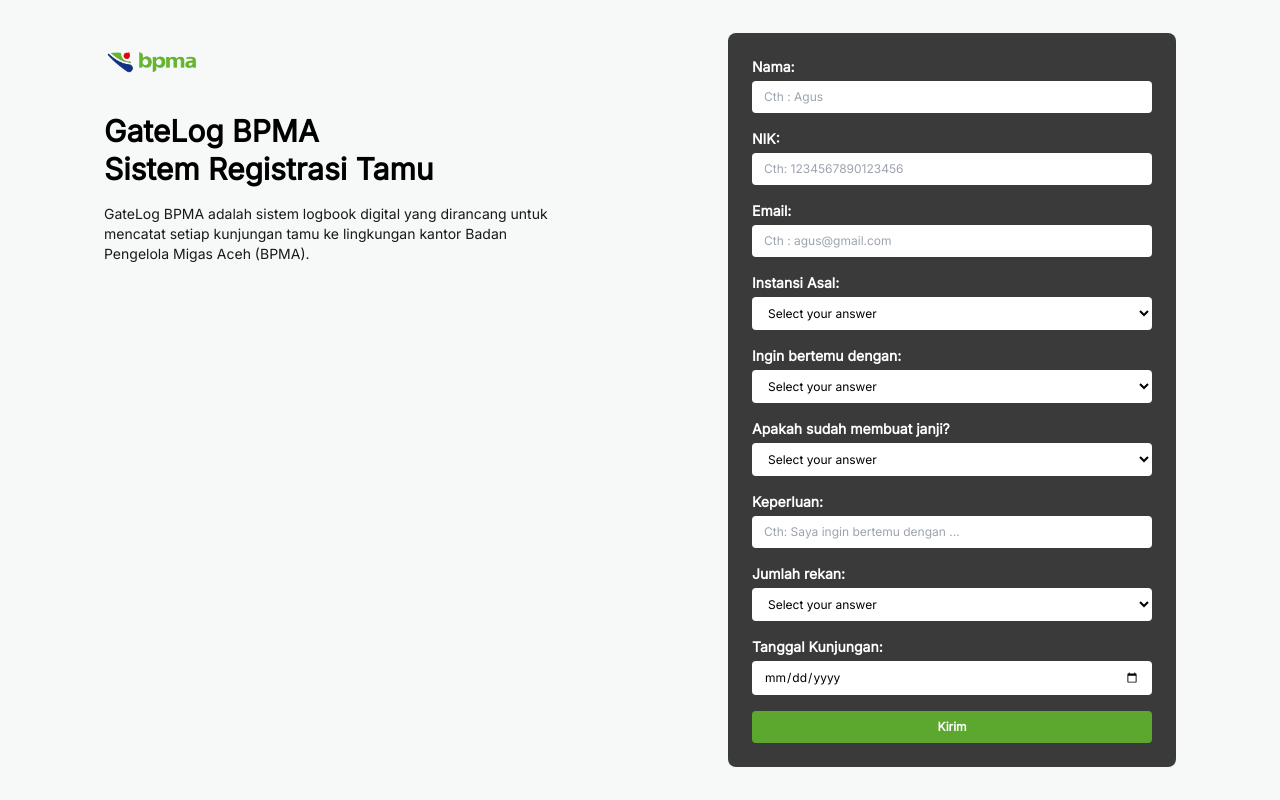
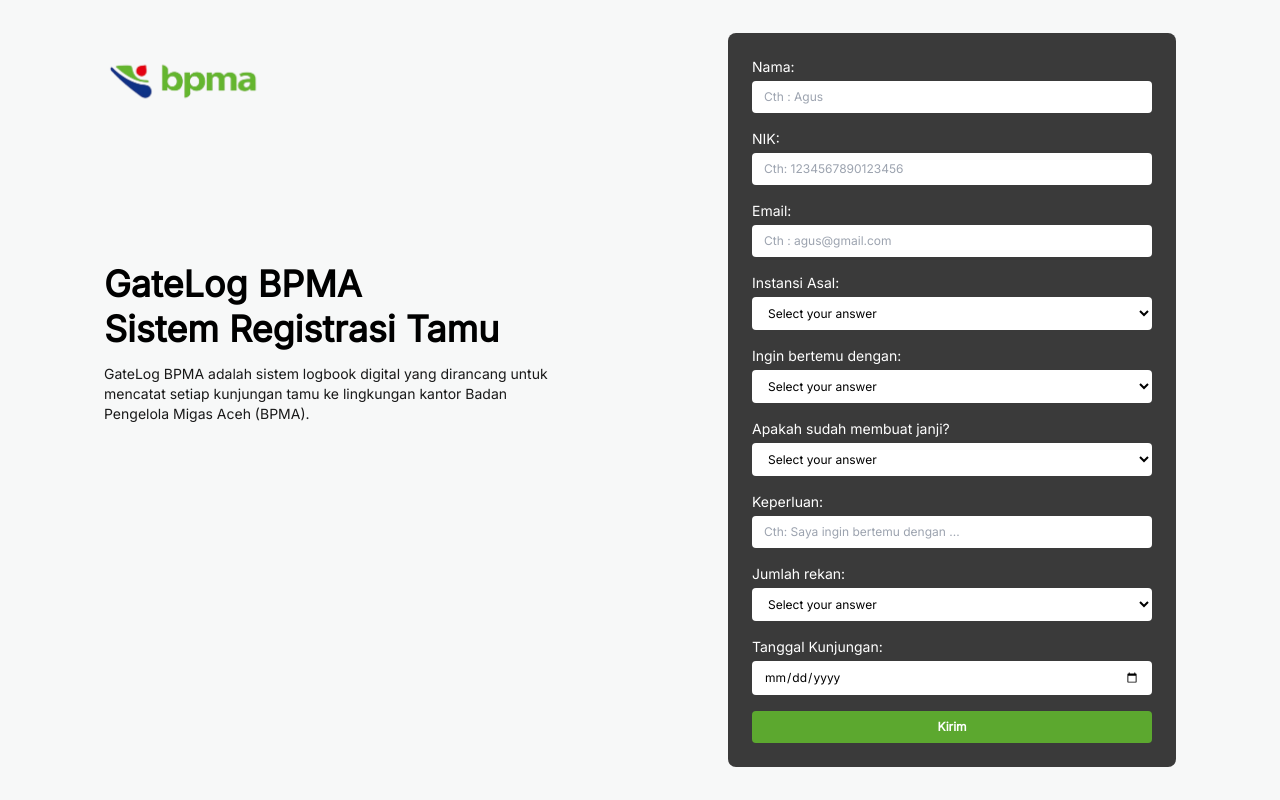
Before and after one commit to Hapid12/bpma-gatelog, a Node server app: page /visitor in a window 1280 px wide. Run offline with Node 20, Linux system fonts and the light colour scheme; data that the repository does not hold is empty; some libraries are stand-ins or nearby versions.

Commit message:
newvstandpckg

```diff
--- a/views/visitor.ejs
+++ b/views/visitor.ejs
@@ -9,7 +9,7 @@
     <style>
       @import url('https://fonts.googleapis.com/css2?family=Inter&display=swap');
       body {
-        font-family: 'Inter', sans-serif;
+        font-family: 'Inter', Poppins;
       }
     </style>
   </head>
@@ -17,12 +17,14 @@
     <div class="max-w-7xl w-full flex flex-col md:flex-row items-center md:items-start justify-center gap-12">
 
       <!-- Left Section (Informasi) -->
-      <div class="flex flex-col max-w-xl w-full md:w-1/2">
-        <img alt="BPMA Logo" src="/logoBPMA.png" width="100" class="mb-6" />
-        <h1 class="text-3xl font-extrabold leading-tight mb-4">
+      <div class="flex flex-col max-w-xl w-full md:w-1/2 text-center md:text-left">
+        <div class="flex justify-center md:justify-start mb-6">
+          <img alt="BPMA Logo" src="/logoBPMA.png" width="165" class="mb-28" />
+        </div>
+        <h1 class="text-4xl font-extrabold leading-tight mb-3">
           GateLog BPMA<br/>Sistem Registrasi Tamu
         </h1>
-        <p class="text-sm text-black/90 max-w-md">
+        <p class="text-sm text-black/90 max-w-md mx-auto md:mx-0">
           GateLog BPMA adalah sistem logbook digital yang dirancang untuk mencatat setiap kunjungan tamu ke lingkungan kantor Badan Pengelola Migas Aceh (BPMA).
         </p>
       </div>
@@ -30,22 +32,22 @@
       <!-- Form Section -->
       <form action="/visitor" method="POST" class="bg-[#3a3a3a] rounded-lg p-6 w-full max-w-md space-y-4">
         <div>
-          <label for="nama" class="block text-white font-semibold text-sm mb-1">Nama:</label>
+          <label for="nama" class="block text-white font-medium text-sm mb-1">Nama:</label>
           <input id="nama" name="nama" type="text" placeholder="Cth : Agus" class="w-full rounded text-xs px-3 py-2 placeholder:text-gray-400 focus:outline-none" />
         </div>
 
                 <div>
-          <label for="nik" class="block text-white font-semibold text-sm mb-1">NIK:</label>
+          <label for="nik" class="block text-white font-medium text-sm mb-1">NIK:</label>
           <input id="nik" name="nik" type="text" placeholder="Cth: 1234567890123456" class="w-full rounded text-xs px-3 py-2 placeholder:text-gray-400 focus:outline-none" />
         </div>
 
         <div>
-          <label for="email" class="block text-white font-semibold text-sm mb-1">Email:</label>
+          <label for="email" class="block text-white font-medium text-sm mb-1">Email:</label>
           <input id="email" name="email" type="email" placeholder="Cth : agus@gmail.com" class="w-full rounded text-xs px-3 py-2 placeholder:text-gray-400 focus:outline-none" />
         </div>
 
         <div>
-          <label for="instansi" class="block text-white font-semibold text-sm mb-1">Instansi Asal:</label>
+          <label for="instansi" class="block text-white font-medium text-sm mb-1">Instansi Asal:</label>
           <select id="instansi" name="instansi" class="w-full rounded text-xs px-3 py-2 bg-white text-black focus:outline-none">
             <option disabled selected>Select your answer</option>
             <option value="pemerintah">Pemerintah</option>
@@ -56,7 +58,7 @@
         </div>
 
         <div>
-          <label for="bertemu" class="block text-white font-semibold text-sm mb-1">Ingin bertemu dengan:</label>
+          <label for="bertemu" class="block text-white font-medium text-sm mb-1">Ingin bertemu dengan:</label>
           <select id="bertemu" name="bertemu" class="w-full rounded text-xs px-3 py-2 bg-white text-black focus:outline-none">
             <option disabled selected>Select your answer</option>
             <% employees.forEach(emp => { %>
@@ -66,7 +68,7 @@
         </div>
 
         <div>
-          <label for="janji" class="block text-white font-semibold text-sm mb-1">Apakah sudah membuat janji?</label>
+          <label for="janji" class="block text-white font-medium text-sm mb-1">Apakah sudah membuat janji?</label>
           <select id="janji" name="janji" class="w-full rounded text-xs px-3 py-2 bg-white text-black focus:outline-none">
             <option disabled selected>Select your answer</option>
             <option value="ya">Ya</option>
@@ -75,12 +77,12 @@
         </div>
 
         <div>
-          <label for="keperluan" class="block text-white font-semibold text-sm mb-1">Keperluan:</label>
+          <label for="keperluan" class="block text-white font-medium text-sm mb-1">Keperluan:</label>
           <input id="keperluan" name="keperluan" type="text" placeholder="Cth: Saya ingin bertemu dengan ..." class="w-full rounded text-xs px-3 py-2 placeholder:text-gray-400 focus:outline-none" />
         </div>
 
         <div>
-          <label for="rekan" class="block text-white font-semibold text-sm mb-1">Jumlah rekan:</label>
+          <label for="rekan" class="block text-white font-medium text-sm mb-1">Jumlah rekan:</label>
           <select id="rekan" name="rekan" class="w-full rounded text-xs px-3 py-2 bg-white text-black focus:outline-none">
             <option disabled selected>Select your answer</option>
             <option value="0">0</option>
@@ -93,7 +95,7 @@
         </div>
 
         <div>
-          <label for="tanggal" class="block text-white font-semibold text-sm mb-1">Tanggal Kunjungan:</label>
+          <label for="tanggal" class="block text-white font-medium text-sm mb-1">Tanggal Kunjungan:</label>
           <input id="tanggal" name="tanggal" type="date" class="w-full rounded text-xs px-3 py-2 bg-white text-black focus:outline-none" />
         </div>
 
```
Also changed, not shown: views/package.ejs (+35 -40 lines).
